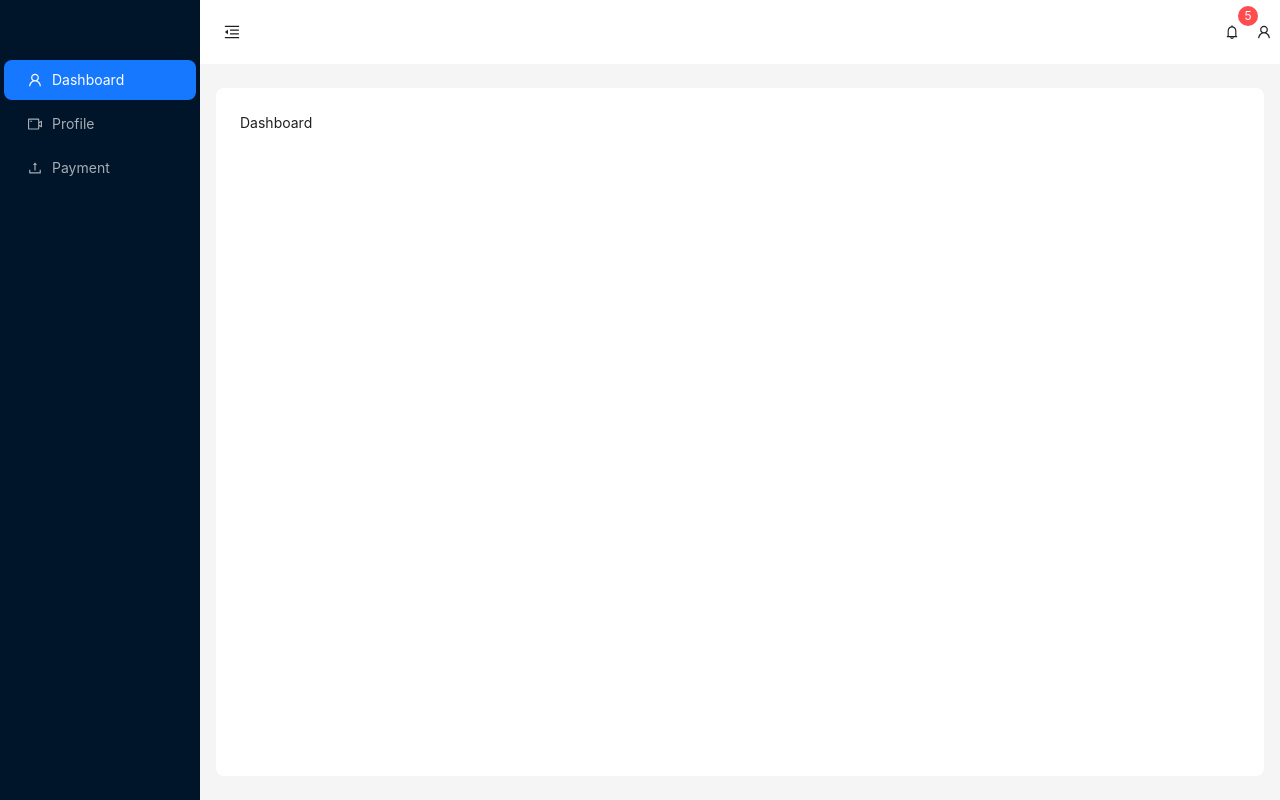
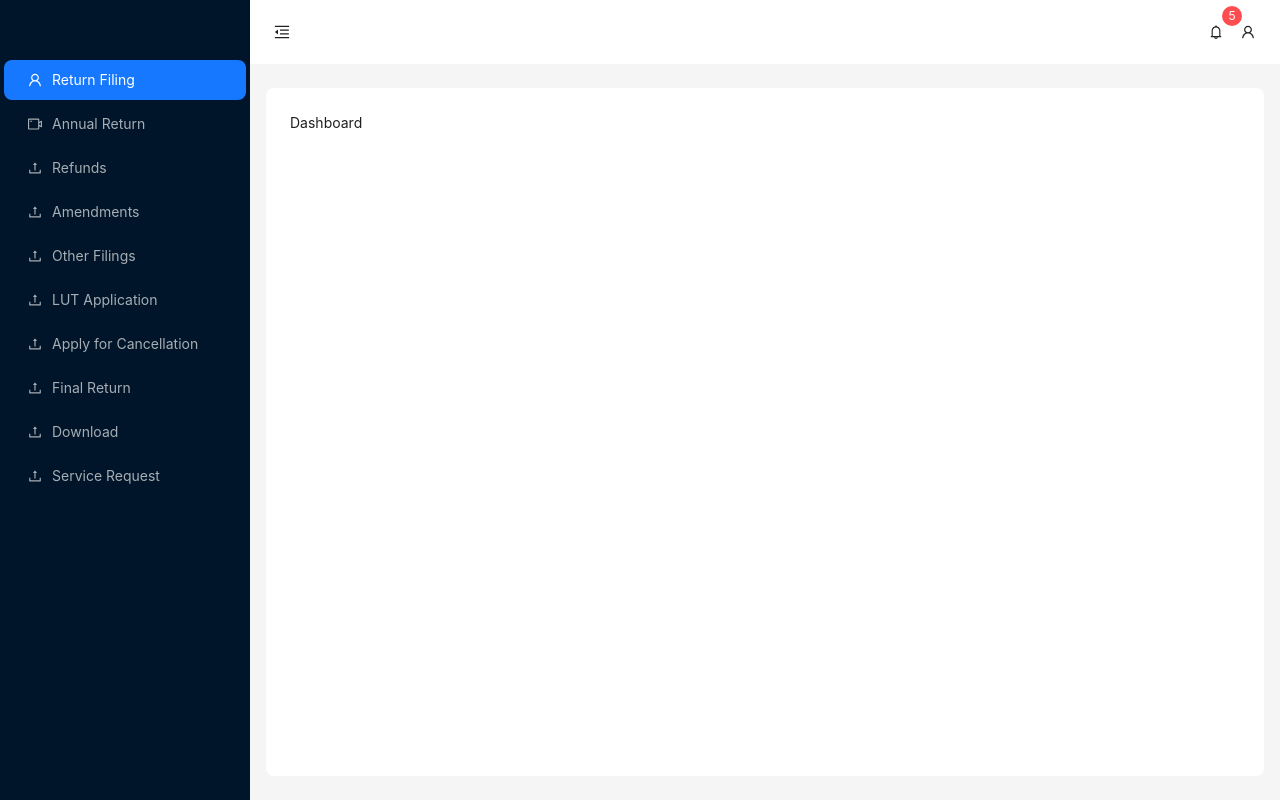
Before and after one commit to akashgajwar/gst-app-frontend, a Next.js app: page / in a window 1280 px wide. Built offline with nearby package versions, Linux system fonts and the light colour scheme.

Commit message:
added routes

```diff
--- /dev/null
+++ b/src/app/amendments/page.js
@@ -0,0 +1,7 @@
+import React from 'react'
+
+const Amendments = () => {
+  return <div>Amendments</div>
+}
+
+export default Amendments
--- /dev/null
+++ b/src/app/annual-returns/page.js
@@ -0,0 +1,7 @@
+import React from 'react'
+
+const AnnualReturns = () => {
+  return <div>AnnualReturns Filing</div>
+}
+
+export default AnnualReturns
--- /dev/null
+++ b/src/app/apply/page.js
@@ -0,0 +1,7 @@
+import React from 'react'
+
+const Apply = () => {
+  return <div>Apply Filing</div>
+}
+
+export default Apply
--- /dev/null
+++ b/src/app/download/page.js
@@ -0,0 +1,7 @@
+import React from 'react'
+
+const Downloads = () => {
+  return <div>Downloads Filing</div>
+}
+
+export default Downloads
--- /dev/null
+++ b/src/app/final/page.js
@@ -0,0 +1,7 @@
+import React from 'react'
+
+const FinalReturns = () => {
+  return <div>FinalReturns Filing</div>
+}
+
+export default FinalReturns
--- a/src/app/layout.js
+++ b/src/app/layout.js
@@ -13,12 +13,15 @@ import {
 } from '@ant-design/icons'
 
 import { Badge, Layout, Menu, Button, theme } from 'antd'
+import { useRouter } from 'next/navigation'
 const { Header, Sider, Content } = Layout
 
 const inter = Inter({ subsets: ['latin'] })
 
 export default function RootLayout({ children }) {
   const [collapsed, setCollapsed] = useState(false)
+
+  const router = useRouter()
 
   const {
     token: { colorBgContainer, borderRadiusLG },
@@ -37,8 +40,8 @@ export default function RootLayout({ children }) {
             collapsible
             collapsed={collapsed}
             className="pt-14"
+            width={250}
           >
-            <div className="demo-logo-vertical" />
             <Menu
               theme="dark"
               mode="inline"
@@ -47,17 +50,62 @@ export default function RootLayout({ children }) {
                 {
                   key: '1',
                   icon: <UserOutlined />,
-                  label: 'Dashboard',
+                  label: 'Return Filing',
+                  onClick: () => router.push('/returns'),
                 },
                 {
                   key: '2',
                   icon: <VideoCameraOutlined />,
-                  label: 'Profile',
+                  label: 'Annual Return',
+                  onClick: () => router.push('/annual-returns'),
                 },
                 {
                   key: '3',
                   icon: <UploadOutlined />,
-                  label: 'Payment',
+                  label: 'Refunds',
+                  onClick: () => router.push('/refunds'),
+                },
+                {
+                  key: '4',
+                  icon: <UploadOutlined />,
+                  label: 'Amendments',
+                  onClick: () => router.push('/amendments'),
+                },
+                {
+                  key: '5',
+                  icon: <UploadOutlined />,
+                  label: 'Other Filings',
+                  onClick: () => router.push('/other'),
+                },
+                {
+                  key: '6',
+                  icon: <UploadOutlined />,
+                  label: 'LUT Application',
+                  onClick: () => router.push('/lut'),
+                },
+                {
+                  key: '7',
+                  icon: <UploadOutlined />,
+                  label: 'Apply for Cancellation',
+                  onClick: () => router.push('/apply'),
+                },
+                {
+                  key: '8',
+                  icon: <UploadOutlined />,
+                  label: 'Final Return',
+                  onClick: () => router.push('/final'),
+                },
+                {
+                  key: '9',
+                  icon: <UploadOutlined />,
+                  label: 'Download',
+                  onClick: () => router.push('/download'),
+                },
+                {
+                  key: '10',
+                  icon: <UploadOutlined />,
+                  label: 'Service Request',
+                  onClick: () => router.push('/requests'),
                 },
               ]}
             />
@@ -79,7 +127,7 @@ export default function RootLayout({ children }) {
                   height: 64,
                 }}
               />
-              <span>
+              <span className="pr-4">
                 <Badge count={5}>
                   <Button
                     type="text"
--- /dev/null
+++ b/src/app/lut/page.js
@@ -0,0 +1,7 @@
+import React from 'react'
+
+const LUT = () => {
+  return <div>LUT Filing</div>
+}
+
+export default LUT
--- /dev/null
+++ b/src/app/other/page.js
@@ -0,0 +1,7 @@
+import React from 'react'
+
+const Other = () => {
+  return <div>Other Filing</div>
+}
+
+export default Other
--- /dev/null
+++ b/src/app/refunds/page.js
@@ -0,0 +1,7 @@
+import React from 'react'
+
+const Refunds = () => {
+  return <div>Refunds Filing</div>
+}
+
+export default Refunds
--- /dev/null
+++ b/src/app/requests/page.js
@@ -0,0 +1,7 @@
+import React from 'react'
+
+const Requests = () => {
+  return <div>Requests Filing</div>
+}
+
+export default Requests
--- /dev/null
+++ b/src/app/returns/page.js
@@ -0,0 +1,7 @@
+import React from 'react'
+
+const ReturnFiling = () => {
+  return <div>Return Filing</div>
+}
+
+export default ReturnFiling
```
